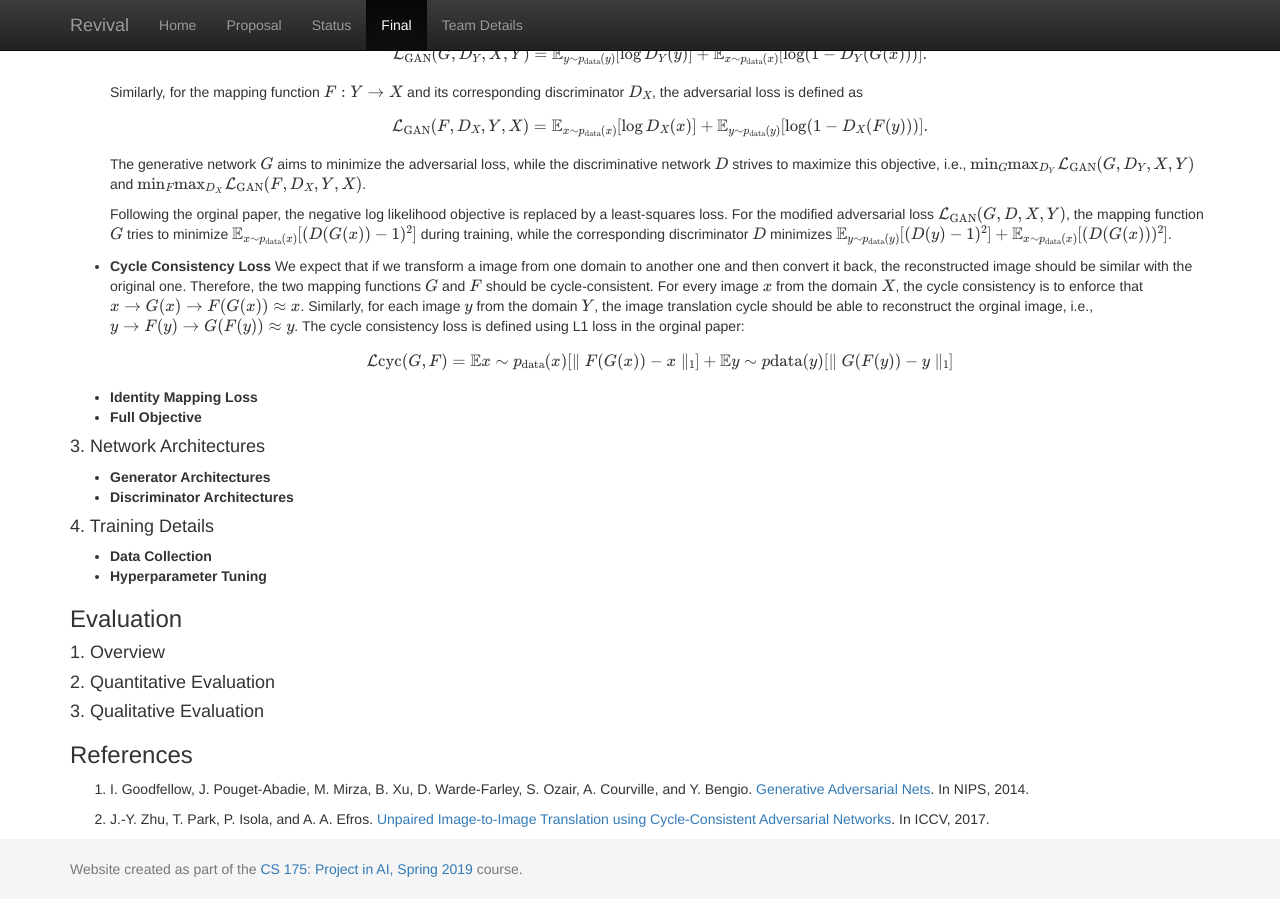
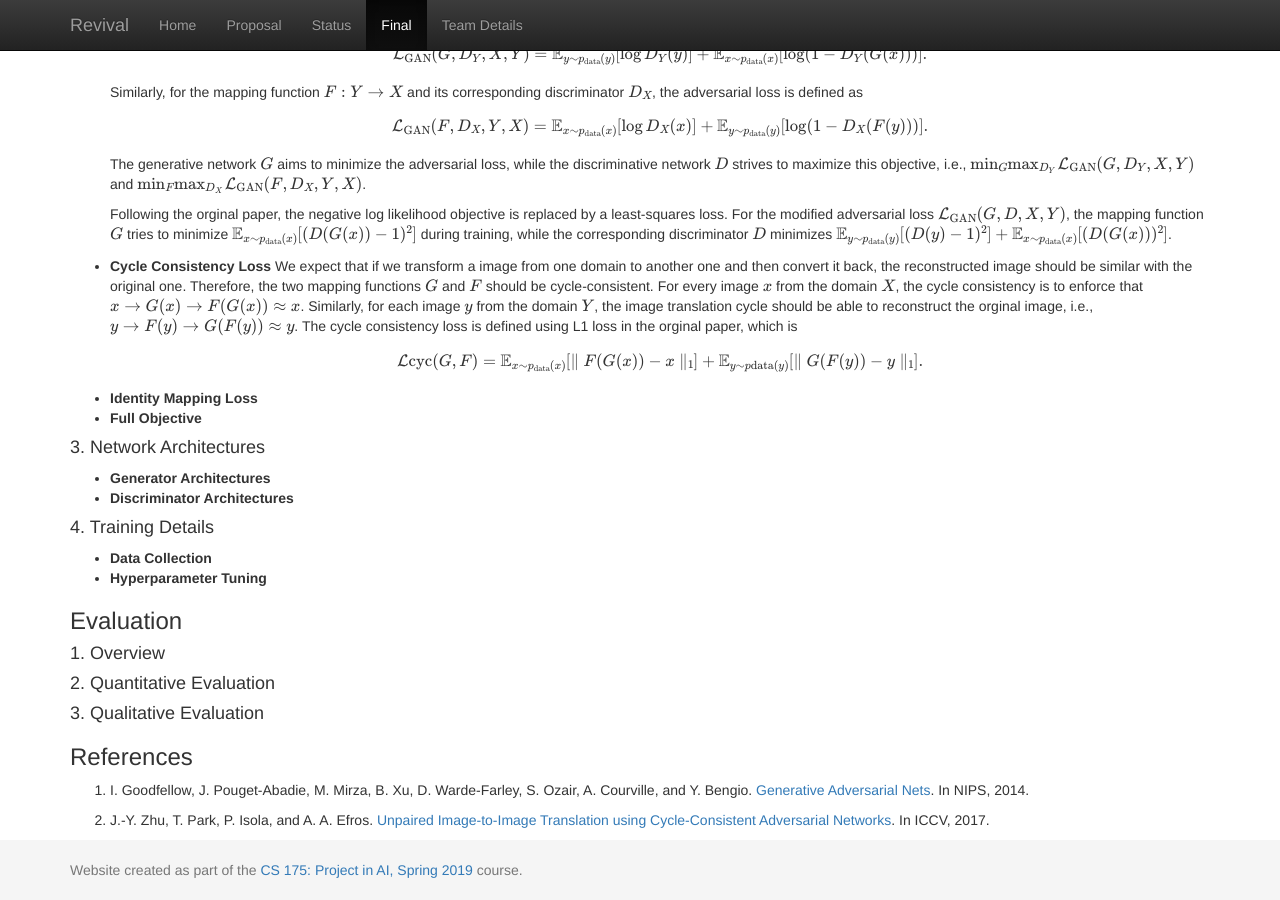
Before and after one commit to sijielu/Revival, a Jekyll site: the page built from docs/final.md, in a window 1280 px wide and 900 px high, scrolled down 522 px. Built offline with Jekyll 4.4.1, drawn with Linux system fonts in a browser that asks for light colours; formulas are drawn with MathJax 3.

Commit message:
Update final.md

```diff
--- a/docs/final.md
+++ b/docs/final.md
@@ -30,9 +30,9 @@
   Following the orginal paper, the negative log likelihood objective is replaced by a least-squares loss. For the modified adversarial loss $$\mathcal{L}_{\text{GAN}}(G, D, X, Y)$$, the mapping function $$G$$ tries to minimize $$\mathbb{E}_{x\sim p_{\text{data}}(x)}[(D(G(x))-1)^2]$$ during training, while the corresponding discriminator $$D$$ minimizes $$\mathbb{E}_{y\sim p_{\text{data}}(y)}[(D(y)-1)^2] + \mathbb{E}_{x\sim p_{\text{data}}(x)}[(D(G(x)))^2]$$.
 
 - **Cycle Consistency Loss**
-  We expect that if we transform a image from one domain to another one and then convert it back, the reconstructed image should be similar with the original one. Therefore, the two mapping functions $$G$$ and $$F$$ should be cycle-consistent. For every image $$x$$ from the domain $$X$$, the cycle consistency is to enforce that $$x \to G(x) \to F(G(x)) \approx x$$. Similarly, for each image $$y$$ from the domain $$Y$$, the image translation cycle should be able to reconstruct the orginal image, i.e., $$y \to F(y) \to G(F(y)) \approx y$$. The cycle consistency loss is defined using L1 loss in the orginal paper:
+  We expect that if we transform a image from one domain to another one and then convert it back, the reconstructed image should be similar with the original one. Therefore, the two mapping functions $$G$$ and $$F$$ should be cycle-consistent. For every image $$x$$ from the domain $$X$$, the cycle consistency is to enforce that $$x \to G(x) \to F(G(x)) \approx x$$. Similarly, for each image $$y$$ from the domain $$Y$$, the image translation cycle should be able to reconstruct the orginal image, i.e., $$y \to F(y) \to G(F(y)) \approx y$$. The cycle consistency loss is defined using L1 loss in the orginal paper, which is
 
-  $$\mathcal{L}{\text{cyc}}(G, F) = \mathbb{E}{x\sim p_{\text{data}}(x)}[\parallel F(G(x))-x \parallel_1] + \mathbb{E}{y\sim p{\text{data}}(y)}[\parallel G(F(y))-y \parallel_1]$$
+  $$\mathcal{L}{\text{cyc}}(G, F) = \mathbb{E}_{x\sim p_{\text{data}}(x)}[\parallel F(G(x))-x \parallel_1] + \mathbb{E}_{y\sim p{\text{data}}(y)}[\parallel G(F(y))-y \parallel_1].$$
 
 - **Identity Mapping Loss**
 - **Full Objective**
```
